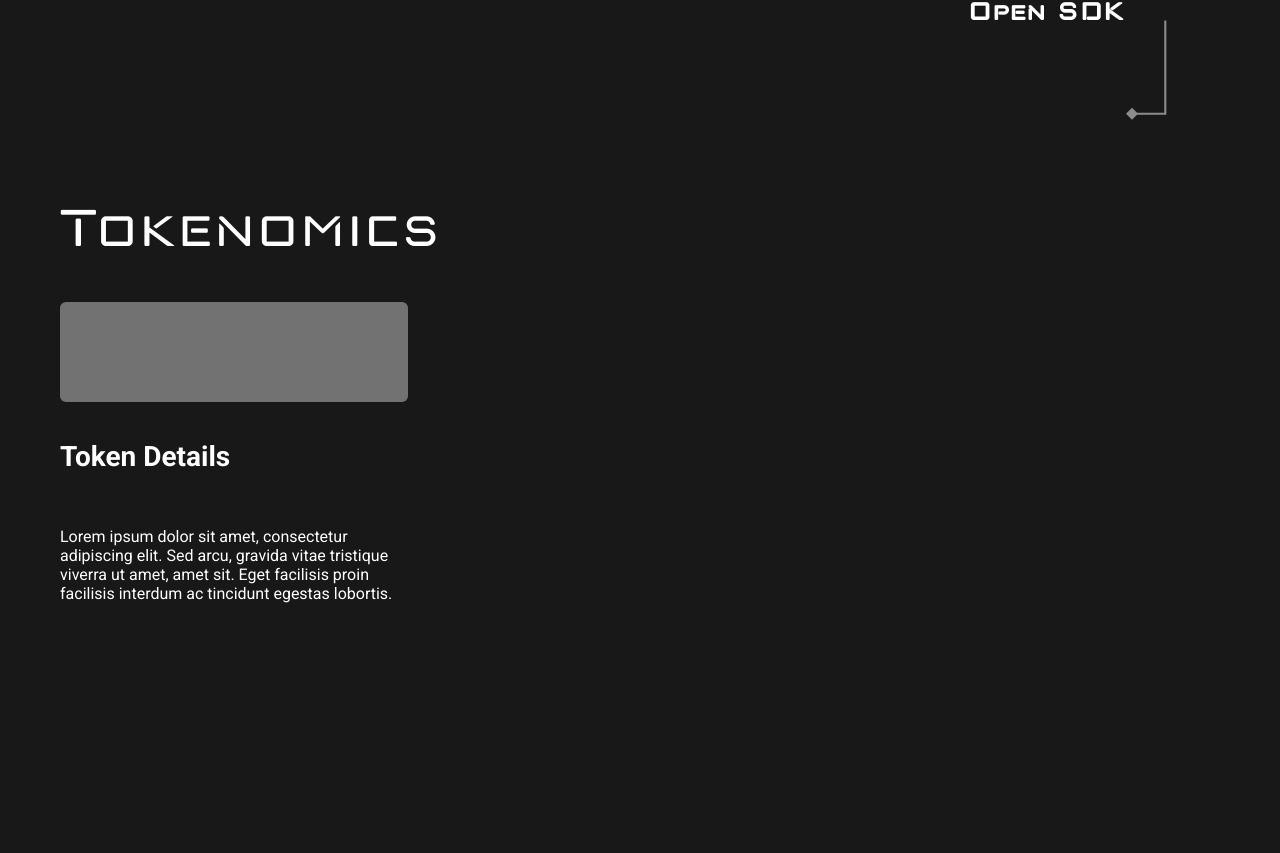
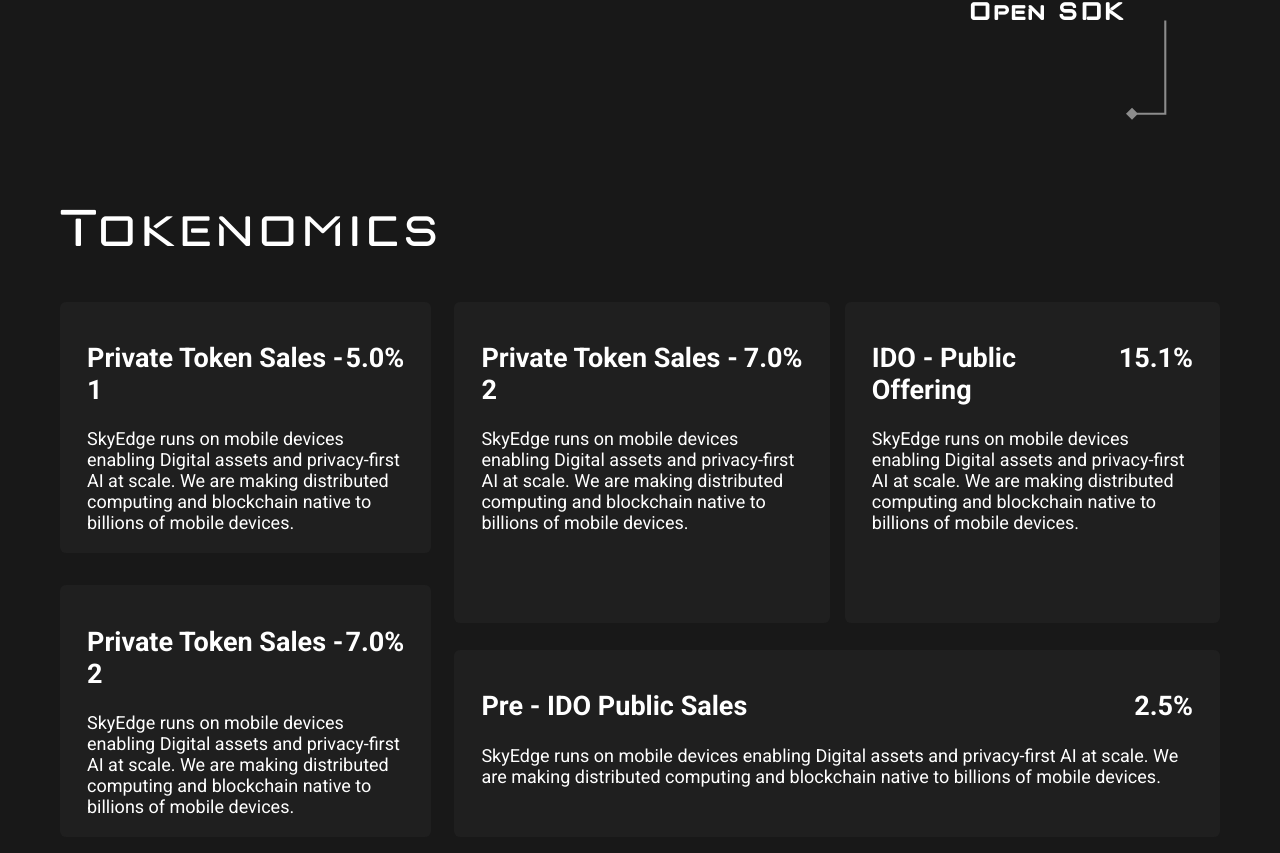
Before and after one commit to SkyEdge-io/skyedge-website, a React (Create React App) app: page / in a window 1280 px wide. Shown: the part 4681-5534 px from the top of the page. Built offline with nearby package versions, Linux system fonts and the light colour scheme; a web font is replaced by a local one.

Commit message:
updated tokenomics

```diff
--- a/src/components/Tokenomics/Tokenomics.css
+++ b/src/components/Tokenomics/Tokenomics.css
@@ -13,32 +13,58 @@
 
 .token-container {
   display: flex;
-  flex-direction: row;
-  flex-wrap: wrap;
-  justify-content: flex-start;
+  width: 100%;
+  justify-content: space-between;
+  min-height: 60vh;
 }
 
-.token {
+.token-col1 {
+  width: 32%;
   display: flex;
   flex-direction: column;
   justify-content: space-between;
-  gap: 15px;
-  width: 30%;
 }
 
-.token-img {
-  width: 100%;
-  height: 100px;
-  background-color: #727272;
-  border-radius: 6px;
+.token-col1 .token-card {
+  height: 47%;
 }
 
-.token h2 {
-  font-size: calc(0.50rem + 1vmin);
+.token-card h2 {
+  display: flex;
+  width: 100%;
+  justify-content: space-between;
 }
 
-.token p {
-  font-size: calc(0.20rem + 1vmin);
+.token-card {
+  background-color: #1f1f1f;
+  border-radius: 6px;
+  padding: 1em 1.5em;
+  font-size: calc(0.25rem + 1vmin);
+}
+
+.token-col2 {
+  display: flex;
+  flex-direction: column;
+  justify-content: space-between;
+  width: 66%;
+}
+
+.token-col2-row {
+  display: flex;
+  width: 100%;
+  justify-content: space-between;
+}
+
+.col2-row1 .token-card {
+  width: 49%;
+}
+
+.col2-row1 {
+  height: 60%;
+}
+
+.col2-row2 {
+  height: 35%;
 }
 
 @media screen and (max-width: 768px) {
@@ -46,7 +72,27 @@
     font-size: 40px;
   }
 
-  .token {
-    width: 80%;
+  .token-container {
+    flex-direction: column;
+  }
+
+  .token-card {
+    margin: 0.5em 0;
+  }
+
+  .token-col1 {
+    width: 100%;
+  }
+
+  .token-col2 {
+    width: 100%;
+  }
+
+  .token-col2-row {
+    flex-direction: column;
+  }
+
+  .col2-row1 .token-card {
+    width: 100%;
   }
 }
--- a/src/components/Tokenomics/Tokenomics.js
+++ b/src/components/Tokenomics/Tokenomics.js
@@ -5,10 +5,33 @@
     <div className="container tokenomics">
       <h1>Tokenomics</h1>
       <div className="token-container">
-        <div className="token">
-          <div className="token-img"></div>
-          <h2 className="token-header">Token Details</h2>
-          <p>Lorem ipsum dolor sit amet, consectetur adipiscing elit. Sed arcu, gravida vitae tristique viverra ut amet, amet sit. Eget facilisis proin facilisis interdum ac tincidunt egestas lobortis.</p>
+        <div className="token-col1">
+          <div className="token-card">
+            <h2>Private Token Sales - 1 <span>5.0%</span></h2>
+            <p>SkyEdge runs on mobile devices enabling Digital assets and privacy-first AI at scale. We are making distributed computing and blockchain native to billions of mobile devices.</p>
+          </div>
+          <div className="token-card">
+            <h2>Private Token Sales - 2 <span>7.0%</span></h2>
+            <p>SkyEdge runs on mobile devices enabling Digital assets and privacy-first AI at scale. We are making distributed computing and blockchain native to billions of mobile devices.</p>
+          </div>
+        </div>
+        <div className="token-col2">
+          <div className="token-col2-row col2-row1">
+            <div className="token-card">
+              <h2>Private Token Sales - 2 <span>7.0%</span></h2>
+              <p>SkyEdge runs on mobile devices enabling Digital assets and privacy-first AI at scale. We are making distributed computing and blockchain native to billions of mobile devices.</p>
+            </div>
+            <div className="token-card">
+              <h2>IDO - Public Offering <span>15.1%</span></h2>
+              <p>SkyEdge runs on mobile devices enabling Digital assets and privacy-first AI at scale. We are making distributed computing and blockchain native to billions of mobile devices.</p>
+            </div>
+          </div>
+          <div className="token-col2-row col2-row2">
+            <div className="token-card">
+              <h2>Pre - IDO Public Sales <span>2.5%</span></h2>
+              <p>SkyEdge runs on mobile devices enabling Digital assets and privacy-first AI at scale. We are making distributed computing and blockchain native to billions of mobile devices.</p>
+            </div>
+          </div>
         </div>
       </div>
     </div>
```
